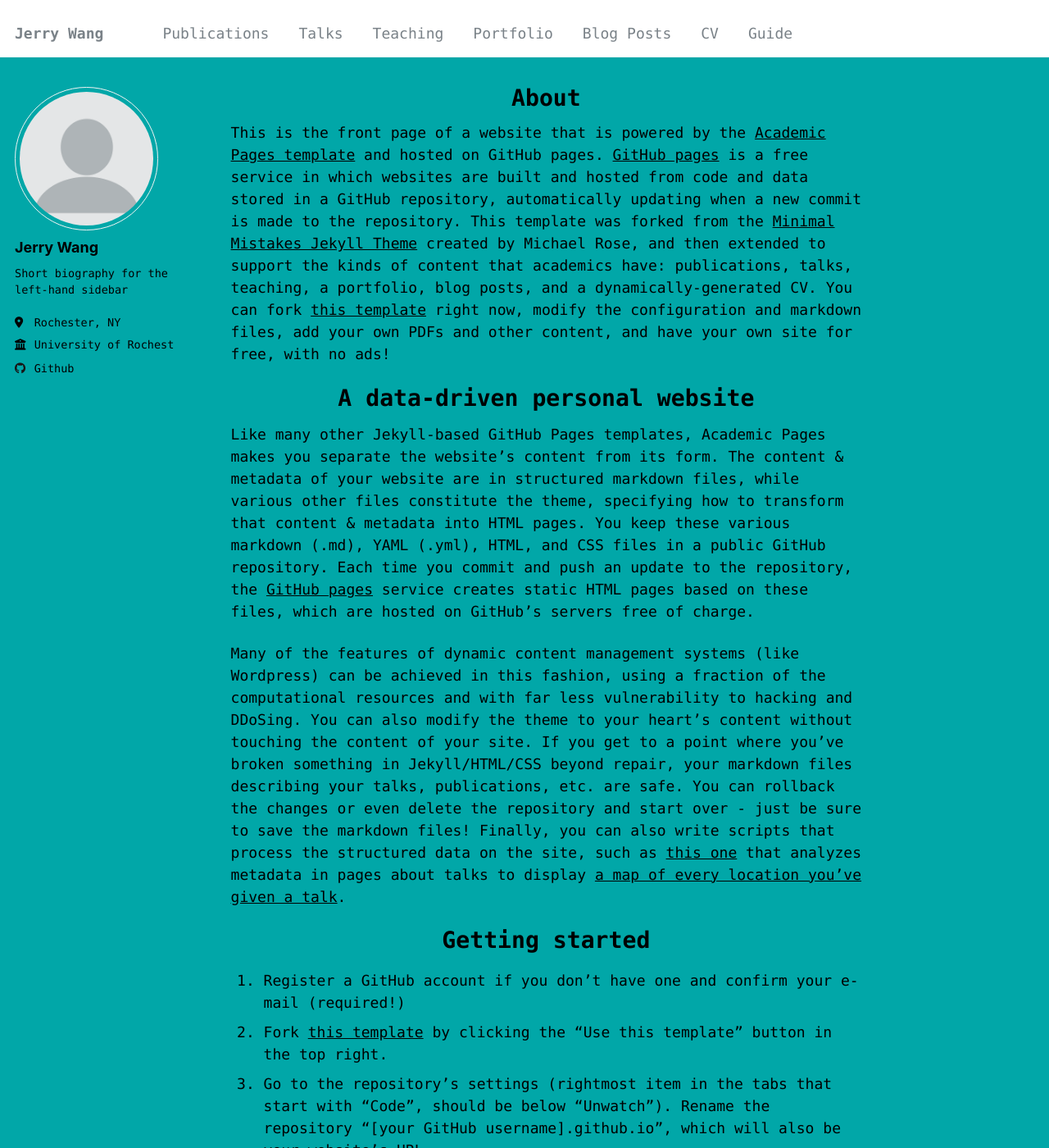
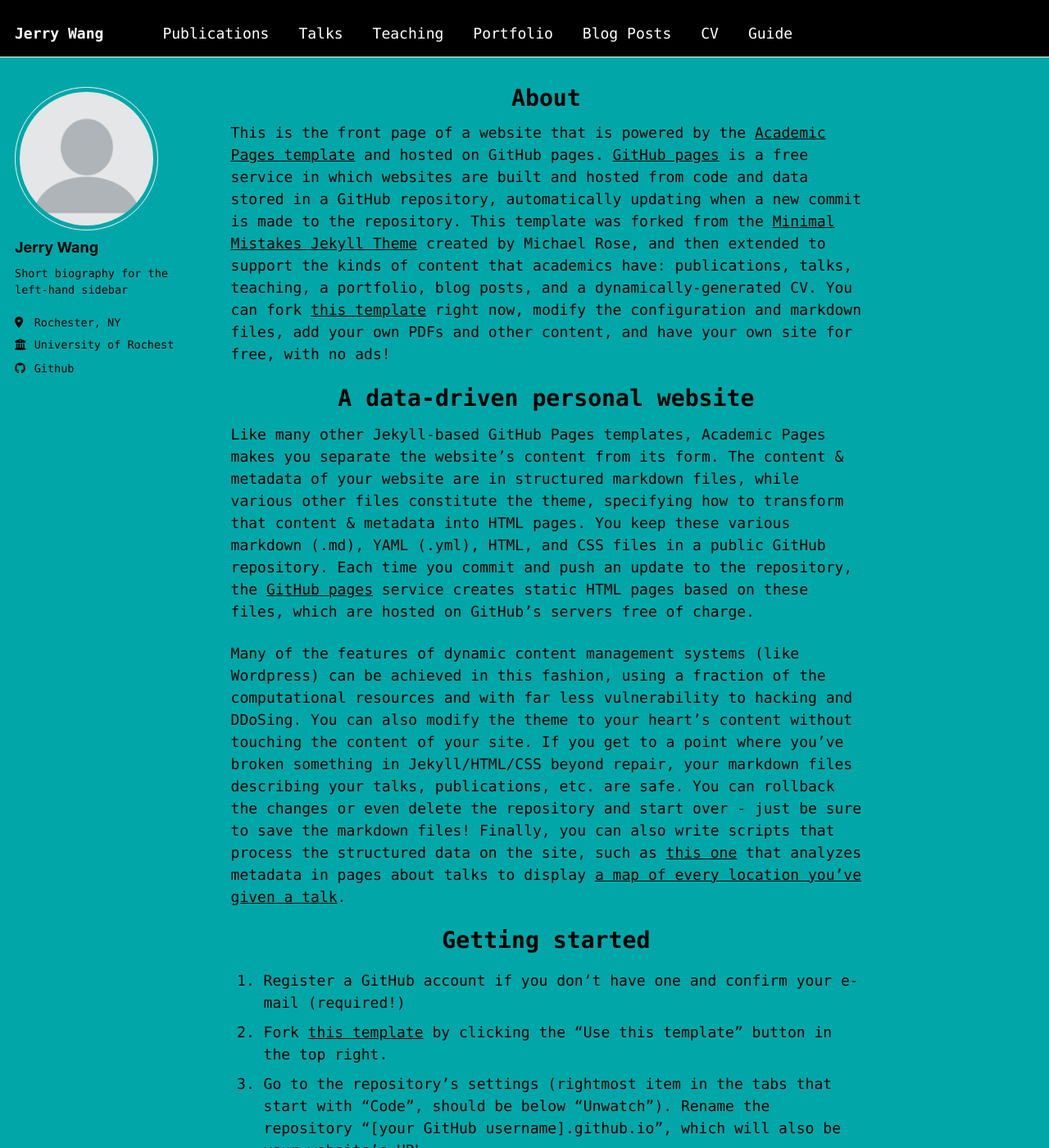
Before and after one commit to caocao2333/caocao2333.github.io, a Jekyll site: the page built from _pages/about.md, in a window 1280 px wide and 1400 px high. Shown: the whole window at 82% size. Built offline with Jekyll 4.4.1, drawn with Linux system fonts in a browser that asks for light colours.

Commit message:
Updated UI

```diff
--- a/_sass/_masthead.scss
+++ b/_sass/_masthead.scss
@@ -4,7 +4,7 @@
 
 .masthead {
   position: fixed;
-  background: white;
+  background: #000;
   border-bottom: 1px solid $border-color;
   height: $masthead-height;
   top: 0;
--- a/_sass/_navigation.scss
+++ b/_sass/_navigation.scss
@@ -175,17 +175,17 @@
 .greedy-nav {
   position: relative;
   min-width: 250px;
-  background: $background-color;
+  background: transparent;
 
   a {
     display: block;
     margin: 0 1rem;
     padding: 0.5rem 0;
-    color: $masthead-link-color;
+    color: #fff;
     text-decoration: none;
 
     &:hover {
-      color: $masthead-link-color-hover;
+      color: #fefc4f;
     }
   }
 
--- a/_sass/_utilities.scss
+++ b/_sass/_utilities.scss
@@ -332,7 +332,17 @@ body:hover .visually-hidden button {
   -webkit-transition: 0.3s;
   transition: 0.3s;
 
-  &:before,
+  &:before {
+    content: "";
+    position: absolute;
+    left: 0;
+    width: $navicon-width;
+    height: $navicon-height;
+    background: #fff;
+    -webkit-transition: 0.3s;
+    transition: 0.3s;
+  }
+
   &:after {
     content: "";
     position: absolute;
```
